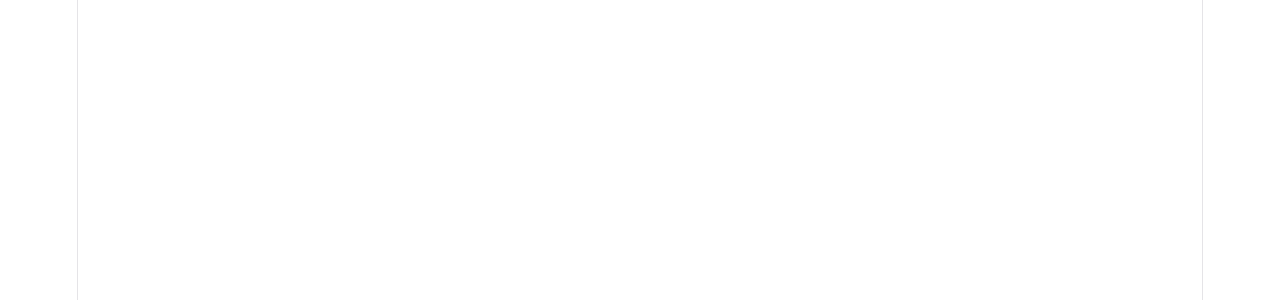
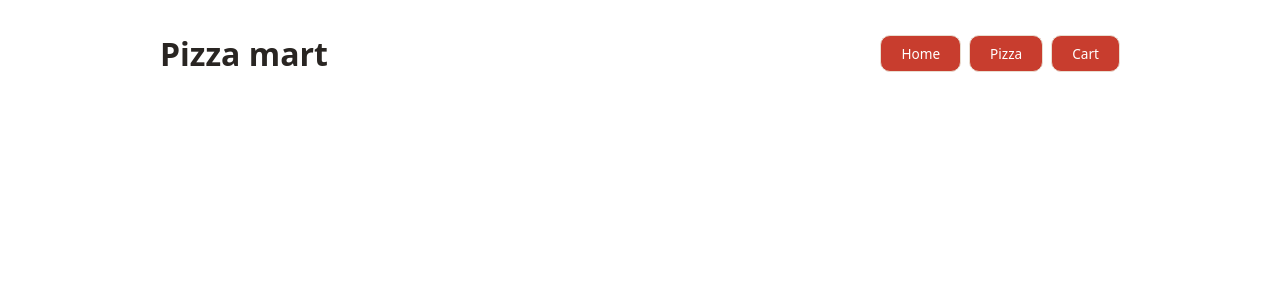
Before and after one commit to joeypizzas/shopping-cart, a React (Vite) app: page / in a window 1280 px wide. Shown: the top 300 px of the page. Built offline with nearby package versions, Linux system fonts and the light colour scheme.

Commit message:
invoked header component + added default styles/color palette

```diff
--- a/src/App.jsx
+++ b/src/App.jsx
@@ -1,9 +1,14 @@
 // App component
 
 import "./App.css";
+import { Header } from "./components/Header/Header.jsx";
 
 function App() {
-  return <div></div>;
+  return (
+    <div>
+      <Header></Header>
+    </div>
+  );
 }
 
 export default App;
--- a/src/index.css
+++ b/src/index.css
@@ -1,111 +1,35 @@
 :root {
-  --text: #6b6375;
-  --text-h: #08060d;
-  --bg: #fff;
-  --border: #e5e4e7;
-  --code-bg: #f4f3ec;
-  --accent: #aa3bff;
-  --accent-bg: rgba(170, 59, 255, 0.1);
-  --accent-border: rgba(170, 59, 255, 0.5);
-  --social-bg: rgba(244, 243, 236, 0.5);
-  --shadow:
-    rgba(0, 0, 0, 0.1) 0 10px 15px -3px, rgba(0, 0, 0, 0.05) 0 4px 6px -2px;
-
-  --sans: system-ui, "Segoe UI", Roboto, sans-serif;
-  --heading: system-ui, "Segoe UI", Roboto, sans-serif;
-  --mono: ui-monospace, Consolas, monospace;
-
-  font: 18px/145% var(--sans);
-  letter-spacing: 0.18px;
-  color-scheme: light dark;
-  color: var(--text);
-  background: var(--bg);
-  font-synthesis: none;
-  text-rendering: optimizeLegibility;
-  -webkit-font-smoothing: antialiased;
-  -moz-osx-font-smoothing: grayscale;
-
-  @media (max-width: 1024px) {
-    font-size: 16px;
-  }
+  --cream-page-background: #fff8ef;
+  --white-card-surface: #ffffff;
+  --tomato-primary-button: #c83d2e;
+  --deep-tomato-button-hover: #a92f24;
+  --basil-accent: #3f6b4f;
+  --charcoal-primary-text: #292522;
+  --warm-gray-secondary-text: #746c65;
+  --light-dough-border: #e9ded1;
 }
 
-@media (prefers-color-scheme: dark) {
-  :root {
-    --text: #9ca3af;
-    --text-h: #f3f4f6;
-    --bg: #16171d;
-    --border: #2e303a;
-    --code-bg: #1f2028;
-    --accent: #c084fc;
-    --accent-bg: rgba(192, 132, 252, 0.15);
-    --accent-border: rgba(192, 132, 252, 0.5);
-    --social-bg: rgba(47, 48, 58, 0.5);
-    --shadow:
-      rgba(0, 0, 0, 0.4) 0 10px 15px -3px, rgba(0, 0, 0, 0.25) 0 4px 6px -2px;
-  }
-
-  #social .button-icon {
-    filter: invert(1) brightness(2);
-  }
+html,
+body {
+  margin: 0;
+  padding: 0;
+  width: 100%;
+  height: 100%;
+  font-family:
+    system-ui,
+    -apple-system,
+    BlinkMacSystemFont,
+    "Segoe UI",
+    Roboto,
+    "Helvetica Neue",
+    Arial,
+    sans-serif;
 }
 
-body {
-  margin: 0;
+input,
+textarea,
+select,
+button {
+  font-family: inherit;
+  font-size: inherit;
 }
-
-#root {
-  width: 1126px;
-  max-width: 100%;
-  margin: 0 auto;
-  text-align: center;
-  border-inline: 1px solid var(--border);
-  min-height: 100svh;
-  display: flex;
-  flex-direction: column;
-  box-sizing: border-box;
-}
-
-h1,
-h2 {
-  font-family: var(--heading);
-  font-weight: 500;
-  color: var(--text-h);
-}
-
-h1 {
-  font-size: 56px;
-  letter-spacing: -1.68px;
-  margin: 32px 0;
-  @media (max-width: 1024px) {
-    font-size: 36px;
-    margin: 20px 0;
-  }
-}
-h2 {
-  font-size: 24px;
-  line-height: 118%;
-  letter-spacing: -0.24px;
-  margin: 0 0 8px;
-  @media (max-width: 1024px) {
-    font-size: 20px;
-  }
-}
-p {
-  margin: 0;
-}
-
-code,
-.counter {
-  font-family: var(--mono);
-  display: inline-flex;
-  border-radius: 4px;
-  color: var(--text-h);
-}
-
-code {
-  font-size: 15px;
-  line-height: 135%;
-  padding: 4px 8px;
-  background: var(--code-bg);
-}
```
